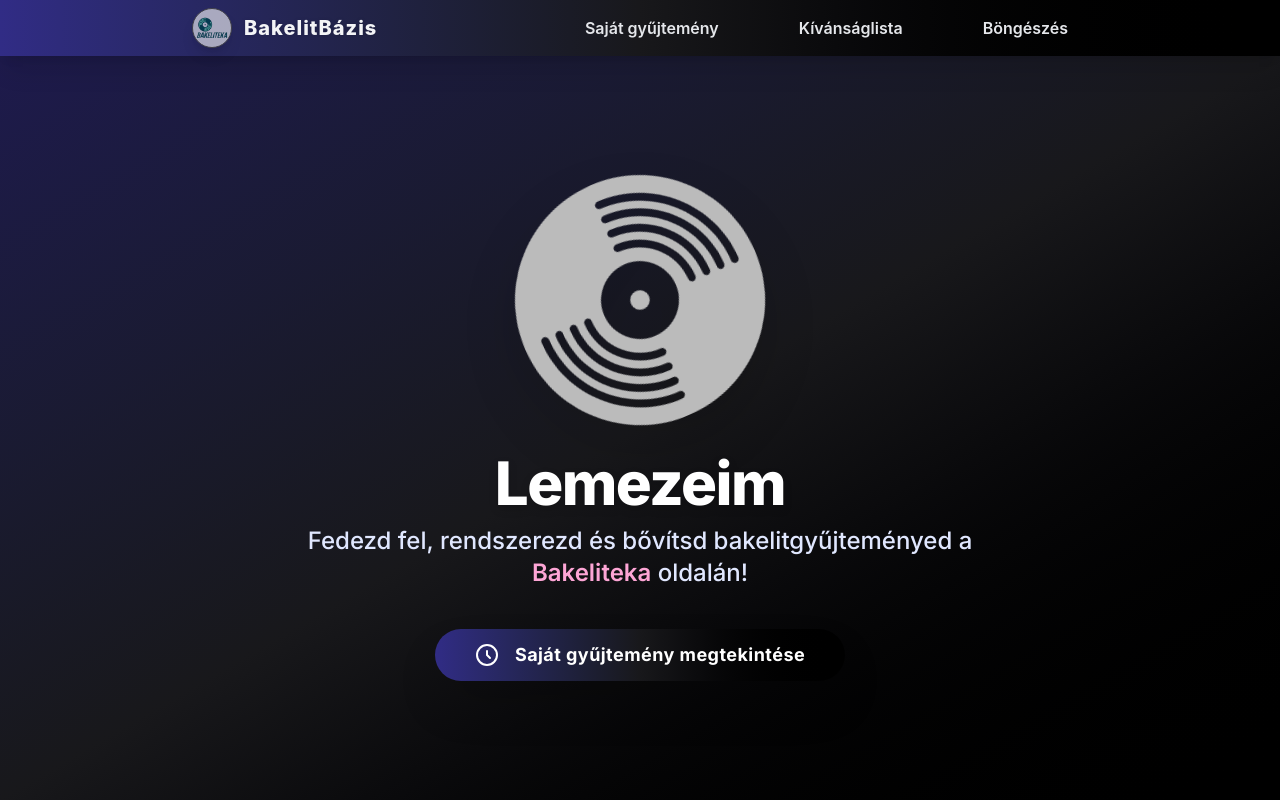
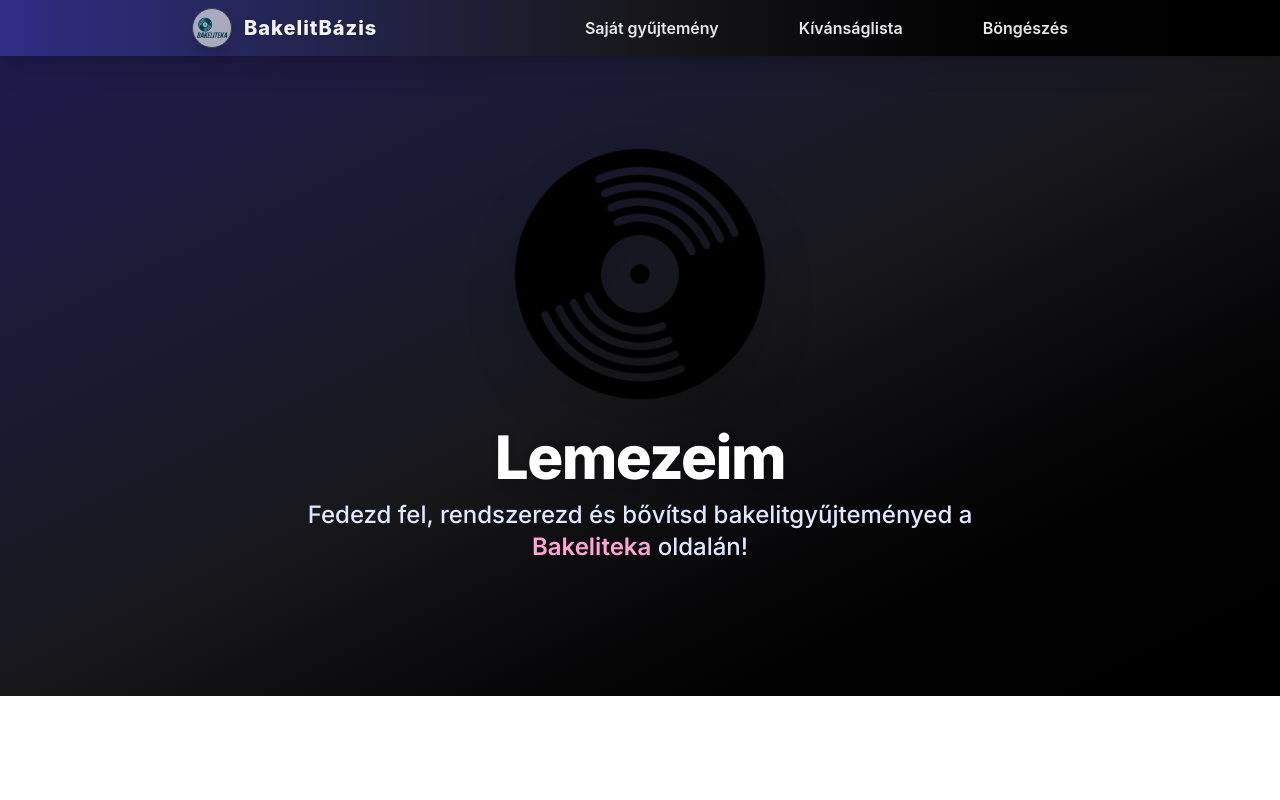
Before and after one commit to Kpeti962/vinyl-app, a Next.js app: page / in a window 1280 px wide. Built offline with nearby package versions, Linux system fonts and the light colour scheme.

Commit message:
spinning added

```diff
--- a/app/page.tsx
+++ b/app/page.tsx
@@ -1,32 +1,77 @@
-import Image from 'next/image';
-import React from 'react';
+'use client'
+import React, { useRef, useState } from "react";
 
 export default function Home() {
+  const [angle, setAngle] = useState(0);
+  const [dragging, setDragging] = useState(false);
+  const centerRef = useRef<{ x: number; y: number }>({ x: 0, y: 0 });
+  const lastAngleRef = useRef(0);
+
+  // Kiszámítja, hogy az egér pozíció milyen szöget jelent a középponthoz képest
+  function getAngle(e: React.MouseEvent) {
+    const rect = (e.target as HTMLElement).getBoundingClientRect();
+    const cx = rect.left + rect.width / 2;
+    const cy = rect.top + rect.height / 2;
+    const dx = e.clientX - cx;
+    const dy = e.clientY - cy;
+    return Math.atan2(dy, dx) * (180 / Math.PI);
+  }
+
+  function onMouseDown(e: React.MouseEvent) {
+    setDragging(true);
+    // Központi koordináták mentése
+    const rect = (e.target as HTMLElement).getBoundingClientRect();
+    centerRef.current = {
+      x: rect.left + rect.width / 2,
+      y: rect.top + rect.height / 2,
+    };
+    lastAngleRef.current = getAngle(e) - angle;
+    // window eventek! Ha az egér kilép a lemezről, akkor is működik:
+    window.addEventListener("mousemove", onMouseMove as any);
+    window.addEventListener("mouseup", onMouseUp as any);
+  }
+  function onMouseMove(e: MouseEvent) {
+    // Egér forgatási szög újra
+    const dx = e.clientX - centerRef.current.x;
+    const dy = e.clientY - centerRef.current.y;
+    const currAngle = Math.atan2(dy, dx) * (180 / Math.PI);
+    // A múltban rögzített relatív szöghöz igazítjuk:
+    setAngle(currAngle - lastAngleRef.current);
+  }
+  function onMouseUp() {
+    setDragging(false);
+    window.removeEventListener("mousemove", onMouseMove as any);
+    window.removeEventListener("mouseup", onMouseUp as any);
+  }
+
   return (
-    <main
-      className='
-      min-h-[calc(100vh-56px)] flex flex-col items-center justify-center
-      bg-gradient-to-br from-indigo-950 via-zinc-900 to-black
-      py-16 px-4'
+    <main className="
+      min-h-[80vh] flex flex-col items-center justify-center
+      bg-gradient-to-br from-indigo-950 via-zinc-900 to-black py-16 px-4"
     >
-      {/* Lemez/logó kép */}
-      <div className='mb-7 drop-shadow-2xl'>
+      <div className="mb-7 drop-shadow-2xl select-none"
+        style={{ cursor: dragging ? "grabbing" : "grab" }}
+        onMouseDown={onMouseDown}
+
+        title="Fogd meg és forgass, mint egy DJ!"
+        >
         <svg
-          className='animate-spin-slow'
-          fill='#BBBBBB'
-          height='250px'
-          width='250px'
-          version='1.1'
-          id='Layer_1'
-          xmlns='http://www.w3.org/2000/svg'
-          xmlnsXlink='http://www.w3.org/1999/xlink'
-          viewBox='0 0 512 512'
-          xmlSpace='preserve'
+          style={{ transform: `rotate(${angle}deg)`, transition: dragging ? "none" : "transform 0.5s" }}
+          fill="#000000"
+          height="250px"
+          width="250px"
+          version="1.1"
+          id="Layer_1"
+          xmlns="http://www.w3.org/2000/svg"
+          xmlnsXlink="http://www.w3.org/1999/xlink"
+          viewBox="0 0 512 512"
+          xmlSpace="preserve"
+          className="animate-spin-slow"
         >
+          {/* ... A teljes lemez SVG tartalmad ... */}
           <g>
             <g>
-              <path
-                d='M256,0C114.84,0,0,114.84,0,256s114.84,256,256,256s256-114.84,256-256S397.16,0,256,0z M435.852,248c4.416,0,8,3.584,8,8
+              <path d="M256,0C114.84,0,0,114.84,0,256s114.84,256,256,256s256-114.84,256-256S397.16,0,256,0z M435.852,248c4.416,0,8,3.584,8,8
       c0,103.584-84.268,187.852-187.852,187.852c-4.416,0-8-3.584-8-8c0-4.416,3.584-8,8-8c94.756,0,171.852-77.092,171.852-171.852
       C427.852,251.584,431.432,248,435.852,248z M404.108,248c4.416,0,8,3.584,8,8c0,86.08-70.032,156.108-156.108,156.108
       c-4.416,0-8-3.584-8-8c0-4.416,3.584-8,8-8c77.256,0,140.108-62.852,140.108-140.108C396.108,251.584,399.692,248,404.108,248z
@@ -41,62 +86,25 @@ export default function Home() {
       C148.216,260.416,144.632,264,140.216,264z M176.288,256c0-43.952,35.756-79.712,79.712-79.712s79.712,35.76,79.712,79.712
       c0,43.952-35.76,79.712-79.712,79.712C212.048,335.712,176.288,299.952,176.288,256z M256,475.508c-4.416,0-8-3.584-8-8
       c0-4.416,3.584-8,8-8c112.216,0,203.508-91.292,203.508-203.508c0-4.416,3.584-8,8-8c4.416,0,8,3.584,8,8
-			C475.508,377.036,377.036,475.508,256,475.508z'
+      C475.508,377.036,377.036,475.508,256,475.508z"
               />
-            </g>
-          </g>
-          <g>
-            <g>
               <path
-                d='M256,236.112c-10.968,0-19.892,8.92-19.892,19.888s8.92,19.888,19.892,19.888c10.964,0,19.888-8.92,19.888-19.888
-			C275.888,245.032,266.964,236.112,256,236.112z'
+                d="M256,236.112c-10.968,0-19.892,8.92-19.892,19.888s8.92,19.888,19.892,19.888c10.964,0,19.888-8.92,19.888-19.888
+      C275.888,245.032,266.964,236.112,256,236.112z"
               />
             </g>
           </g>
         </svg>
       </div>
-
-      {/* Főcím és szöveg */}
-      <h1 className='text-5xl md:text-6xl font-extrabold text-white drop-shadow-lg mb-3 tracking-tight text-center'>
+      {/* ... A többi Hero tartalom változatlan ... */}
+      <h1 className="text-5xl md:text-6xl font-extrabold text-white drop-shadow-lg mb-3 tracking-tight text-center">
         Lemezeim
       </h1>
-      <p className='text-indigo-100 text-lg md:text-2xl text-center max-w-2xl mb-10 font-medium'>
+      <p className="text-indigo-100 text-lg md:text-2xl text-center max-w-2xl mb-10 font-medium">
         Fedezd fel, rendszerezd és bővítsd bakelitgyűjteményed a{' '}
-        <span className='text-pink-300 font-semibold'>Bakeliteka</span> oldalán!
+        <span className="text-pink-300 font-semibold">Bakeliteka</span> oldalán!
       </p>
-
-      {/* Akciógomb (ikon, átmenet, árnyék) */}
-      <a
-        href='/owned'
-        className='
-    inline-flex items-center gap-2
-    bg-gradient-to-r from-indigo-900 via-zinc-900 to-black
-    hover:from-indigo-800 hover:via-zinc-800 hover:to-black
-    text-white font-bold py-3 px-10 rounded-full shadow-2xl transition-all duration-200
-    text-lg tracking-wide group
-  '
-      >
-        {/* Ikont ha szeretnél, bent hagyhatod */}
-        <svg
-          xmlns='http://www.w3.org/2000/svg'
-          className='w-6 h-6 mr-2 group-hover:scale-110 transition-transform duration-200'
-          fill='none'
-          viewBox='0 0 24 24'
-          stroke='currentColor'
-          strokeWidth={2}
-        >
-          <path strokeLinecap='round' strokeLinejoin='round' d='M12 8v4l3 3' />
-          <circle
-            cx='12'
-            cy='12'
-            r='10'
-            stroke='currentColor'
-            strokeWidth='2'
-            fill='none'
-          />
-        </svg>
-        Saját gyűjtemény megtekintése
-      </a>
+      {/* ...stb... */}
     </main>
   );
 }
```
Lines whose indentation alone changed are shown as unchanged.
